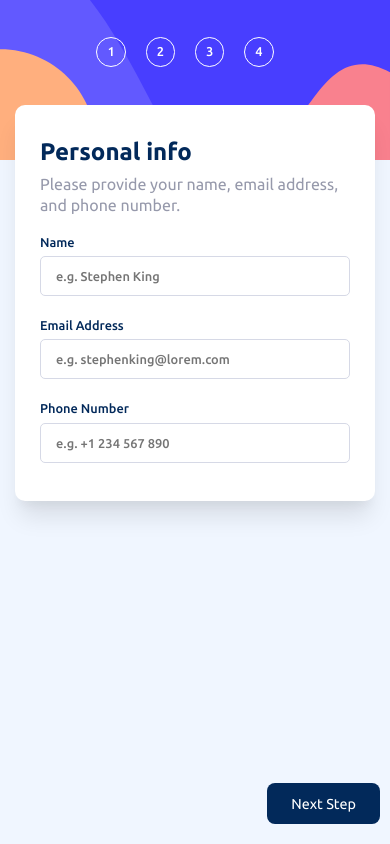
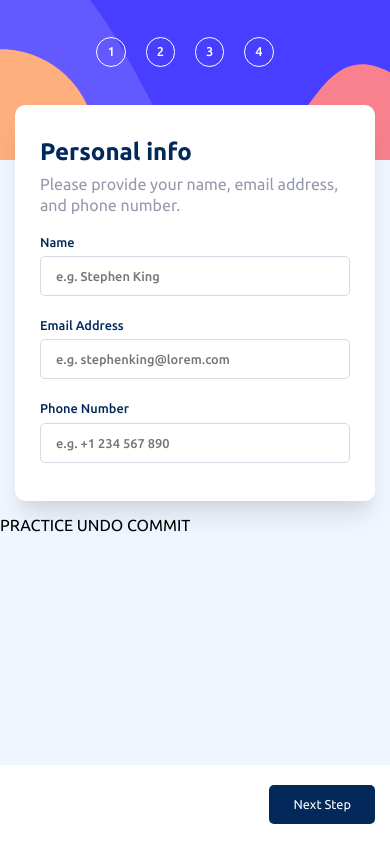
Before and after one commit to ellyx81/Multi-step-form, a plain HTML site: page index.html in a window 390 px wide. Drawn offline with Linux system fonts and the light colour scheme.

Commit message:
commit practice

```diff
--- a/index.html
+++ b/index.html
@@ -107,9 +107,12 @@
           </h3>
           <input class="contact-form__input"  type="tel" placeholder="e.g. +1 234 567 890" pattern="[0-9]{1}-[0-9]{3}-[0-9]{2}-[0-9]{3}" required>
         </div>
+
+        <div class="contact-form__button-container">
         <button class="contact-form__button">
           Next Step
         </button>
+        </div>
       </form>
     </div>
   </div>
@@ -121,3 +124,5 @@
   </div>
 </body>
 </html>
+
+PRACTICE UNDO COMMIT
--- a/style.scss
+++ b/style.scss
@@ -208,7 +208,6 @@ body {
     margin-top: -56px;
     padding: 10px;
     line-height: 60%;
-
   }
 
   .sidebar__right {
@@ -255,10 +254,18 @@ body {
     font-size: .8rem;
   }
 
+  .contact-form__button-container {
+    position: fixed;
+    left: 0;
+    bottom: 0;
+    width: 100%;
+    padding: 20px 15px;
+    background-color: $white;
+  }
+
   .contact-form__button {
-    position: absolute;
-    bottom: 20px;
-    right: 10px;
+    border-radius: 5px;
+    font-size: .8rem;
   }
 
 }
```
Also changed, not shown: READMEeeeee.md (added), style.css, 1 other file.
